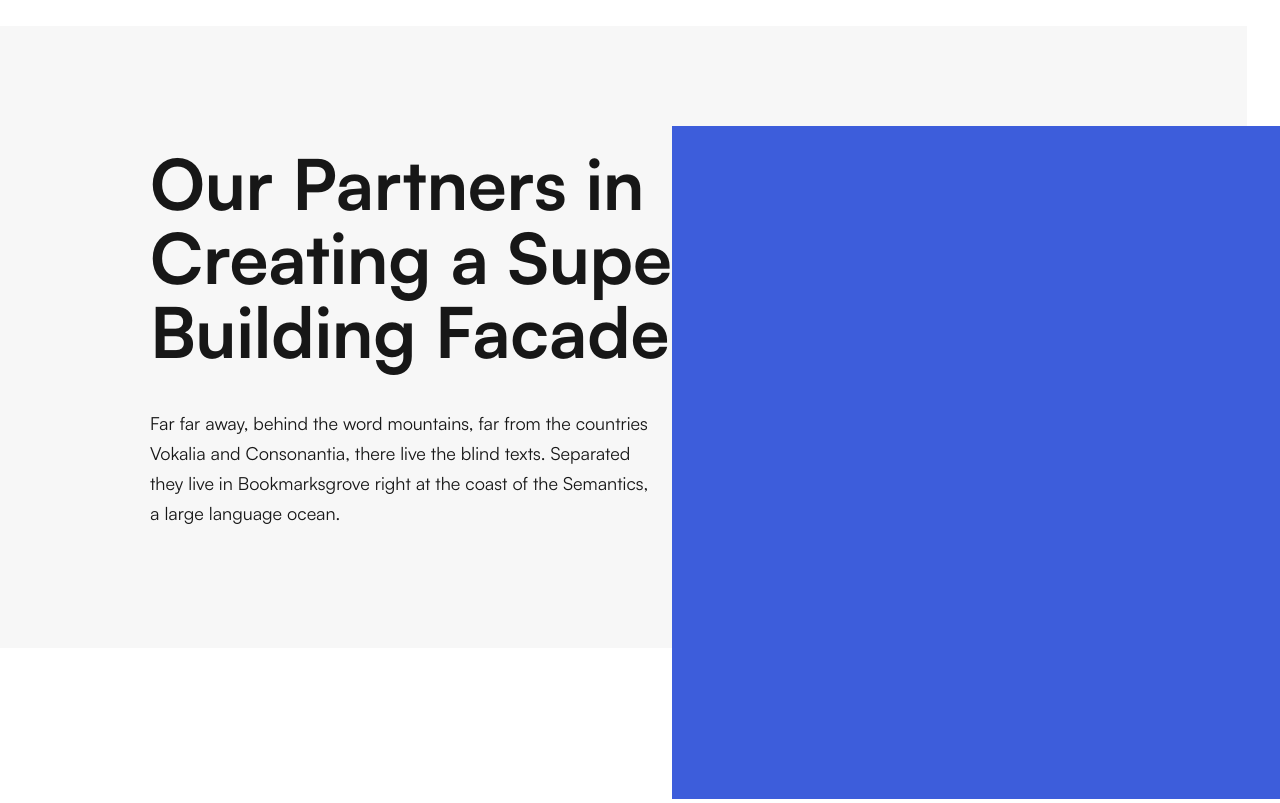
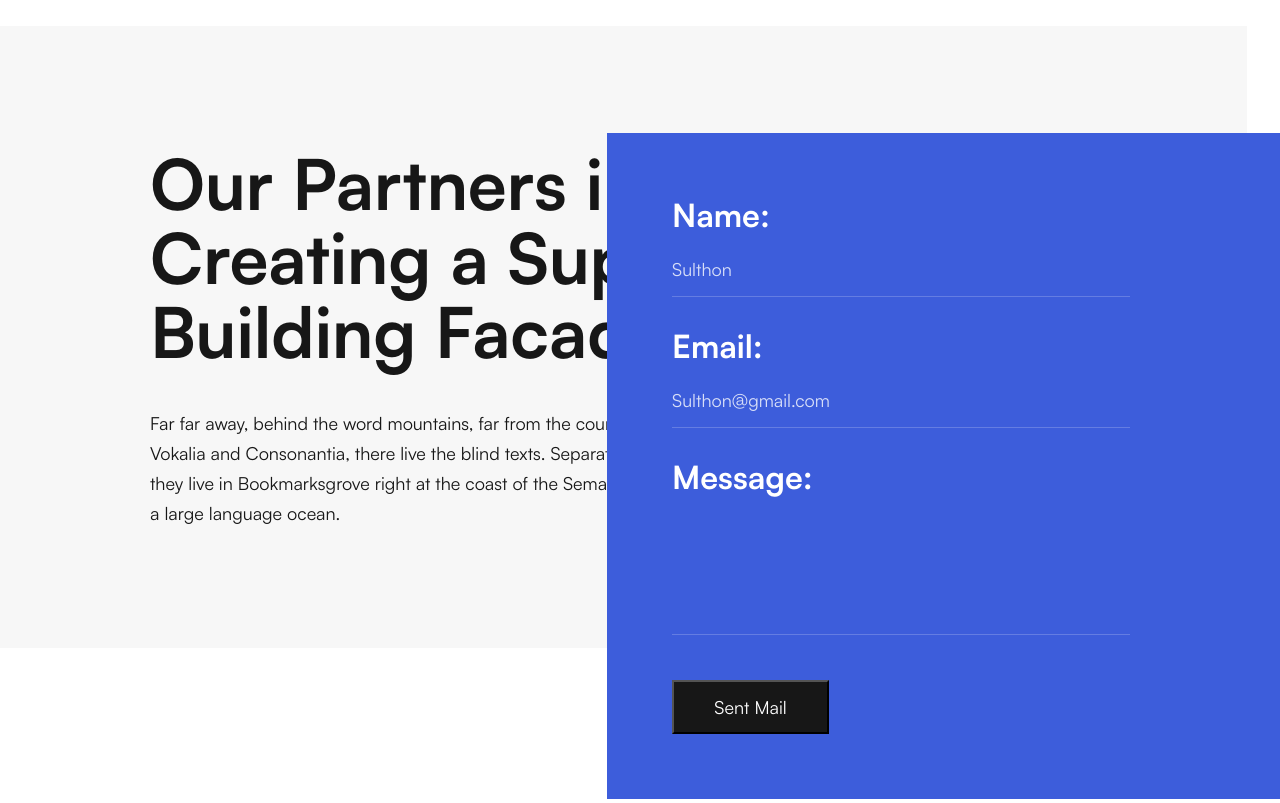
Before and after one commit to WadimSh/homeland, a website built with webpack: page src/index.html in a window 1280 px wide. Shown: the part 4080-4883 px from the top of the page. Built offline with nearby package versions, Linux system fonts and the light colour scheme.

Commit message:
fix: сверстан для декстопа блок partners

```diff
--- a/src/blocks/main/partners/partners.css
+++ b/src/blocks/main/partners/partners.css
@@ -33,9 +33,79 @@
 
 .partners__form-wrapper {
   width: 608px;
-  height: 673px;
+  padding: 65px 0 0 65px;
   background-color: var(--blue-color);
   position: absolute;
   bottom: 0;
   right: 0;
+  color: var(--primary-color);
 }
+
+.partners__form {
+  display: flex;
+  flex-direction: column;
+}
+
+.partners__label {
+  display: flex;
+  flex-direction: column;
+  font-weight: 700;
+  font-size: 32px;
+  line-height: 34px;
+  margin-bottom: 32px;
+}
+
+.partners__label:nth-child(3) {
+  margin-bottom: 45px;
+}
+
+.partners__input {
+  padding: 0;
+  width: 458px;
+  height: 54px;
+  margin-top: 10px;
+  background-color: var(--blue-color);
+  border: none;
+  border-bottom: 1px solid rgba(255, 255, 255, .2);
+  font-weight: 400;
+  font-size: 18px;
+  line-height: 30px;
+  color: var(--primary-color);
+}
+
+.partners__input:hover,
+.partners__input:focus,
+.partners__input:active {
+  outline: none;
+  border-bottom: 1px solid rgba(255, 255, 255, .2);
+}
+
+.partners__input::placeholder {
+  font-weight: 400;
+  font-size: 18px;
+  line-height: 30px;
+  color: rgba(255, 255, 255, .8);
+}
+
+.text {
+  height: 130px;
+  resize: none;
+}
+
+.partners__submit {
+  width: 157px;
+  height: 54px;
+  margin-bottom: 65px;
+  color: var(--primary-color);
+  background-color: var(--black-color);
+  font-weight: 400;
+  font-size: 18px;
+  line-height: 30px;
+  transition: all .3s ease;
+}
+
+.partners__submit:hover {
+  transform: scaleY(1.05);
+  border-radius: 5px;
+  color: var(--grey-color);
+}
--- a/src/index.html
+++ b/src/index.html
@@ -151,7 +151,18 @@
         </p>
       </div>
       <div class="partners__form-wrapper">
-
+        <form class="partners__form">
+          <label class="partners__label">Name:
+            <input class="partners__input" placeholder="Sulthon" type="name" name="name" autocomplete="off" minLength="2" maxLength="20" required>
+          </label>
+          <label class="partners__label">Email:
+            <input class="partners__input" placeholder="Sulthon@gmail.com" type="email" name="email" autocomplete="off" pattern="[a-z0-9._%+-]+@[a-z0-9.-]+\.[a-z]{2,}$" required>
+          </label>
+          <label class="partners__label">Message:
+            <textarea class="partners__input text" name="message" autocomplete="off" required></textarea>
+          </label>
+          <button class="partners__submit">Sent Mail</button>
+        </form>
       </div>
     </section>
   </main>
```
